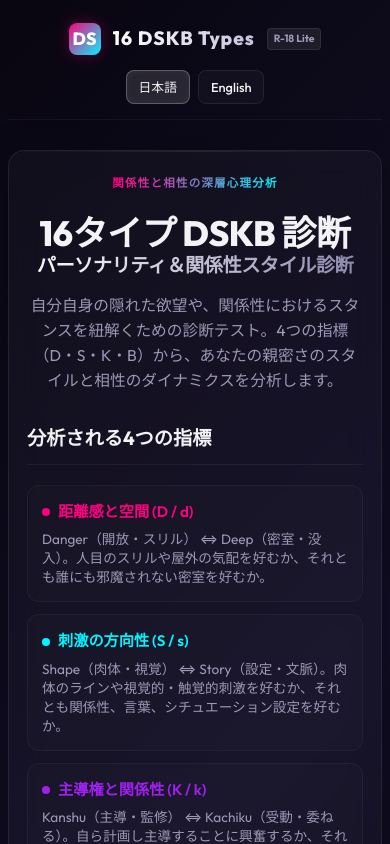
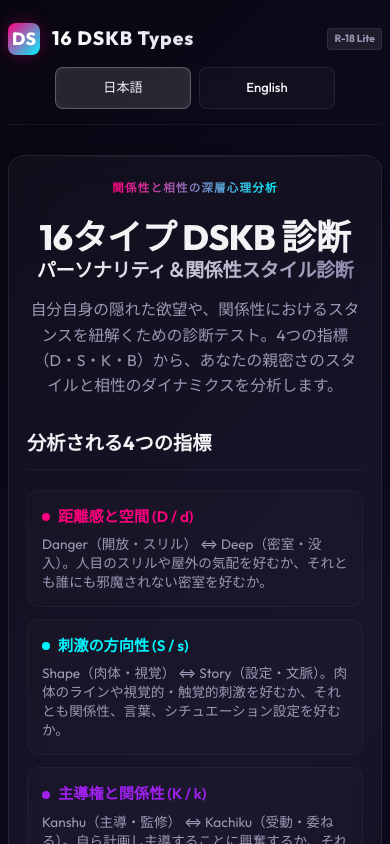
Before and after one commit to monzaemonnn/dskb-types, a React (Vite) app: page / in a window 390 px wide. Shown: the top 844 px of the page. Built offline with nearby package versions, Linux system fonts and the light colour scheme.

Commit message:
Polish mobile quiz controls

```diff
--- a/src/App.jsx
+++ b/src/App.jsx
@@ -254,14 +254,12 @@ export default function App() {
           <button
             className={`btn-glass ${lang === 'ja' ? 'active' : ''}`}
             onClick={() => handleSetLang('ja')}
-            style={{ padding: '6px 12px', fontSize: '0.8rem' }}
           >
             日本語
           </button>
           <button
             className={`btn-glass ${lang === 'en' ? 'active' : ''}`}
             onClick={() => handleSetLang('en')}
-            style={{ padding: '6px 12px', fontSize: '0.8rem' }}
           >
             English
           </button>
--- a/src/components/QuizScreen.jsx
+++ b/src/components/QuizScreen.jsx
@@ -66,16 +66,23 @@ export default function QuizScreen({ questions, currentIdx, answers, onAnswer, o
       neutral: { en: "Neutral", ja: "どちらでもない" },
       disagree: { en: "Disagree", ja: "反対" },
       disagreeStrong: { en: "Strongly Disagree", ja: "強く反対" }
+    },
+    scaleShort: {
+      agreeStrong: { en: "Strong Yes", ja: "強く賛成" },
+      agree: { en: "Yes", ja: "賛成" },
+      neutral: { en: "Neutral", ja: "中立" },
+      disagree: { en: "No", ja: "反対" },
+      disagreeStrong: { en: "Strong No", ja: "強く反対" }
     }
   };
 
   // Likert options definition
   const options = [
-    { value: -2, label: t.scale.disagreeStrong[lang], className: "disagree-strong", size: "large" },
-    { value: -1, label: t.scale.disagree[lang], className: "disagree", size: "medium" },
-    { value: 0, label: t.scale.neutral[lang], className: "neutral", size: "small" },
-    { value: 1, label: t.scale.agree[lang], className: "agree", size: "medium" },
-    { value: 2, label: t.scale.agreeStrong[lang], className: "agree-strong", size: "large" }
+    { value: -2, label: t.scaleShort.disagreeStrong[lang], ariaLabel: t.scale.disagreeStrong[lang], className: "disagree-strong", size: "large" },
+    { value: -1, label: t.scaleShort.disagree[lang], ariaLabel: t.scale.disagree[lang], className: "disagree", size: "medium" },
+    { value: 0, label: t.scaleShort.neutral[lang], ariaLabel: t.scale.neutral[lang], className: "neutral", size: "small" },
+    { value: 1, label: t.scaleShort.agree[lang], ariaLabel: t.scale.agree[lang], className: "agree", size: "medium" },
+    { value: 2, label: t.scaleShort.agreeStrong[lang], ariaLabel: t.scale.agreeStrong[lang], className: "agree-strong", size: "large" }
   ];
 
   return (
@@ -108,7 +115,18 @@ export default function QuizScreen({ questions, currentIdx, answers, onAnswer, o
                 key={opt.value}
                 className={`likert-option ${opt.className} ${isSelected ? 'selected' : ''}`}
                 onClick={() => handleSelectOption(opt.value)}
+                role="button"
+                tabIndex={0}
+                aria-label={opt.ariaLabel}
+                aria-pressed={isSelected}
+                onKeyDown={(e) => {
+                  if (e.key === 'Enter' || e.key === ' ') {
+                    e.preventDefault();
+                    handleSelectOption(opt.value);
+                  }
+                }}
               >
+                <div className="likert-circle-slot">
                   <div className={`likert-circle ${opt.size}`}>
                     {isSelected && (
                       <div style={{
@@ -119,6 +137,7 @@ export default function QuizScreen({ questions, currentIdx, answers, onAnswer, o
                         boxShadow: '0 2px 5px rgba(0,0,0,0.2)'
                       }} />
                     )}
+                  </div>
                 </div>
                 <span className="likert-label">{opt.label}</span>
               </div>
--- a/src/index.css
+++ b/src/index.css
@@ -193,6 +193,15 @@ body::after {
   display: flex;
   align-items: center;
   gap: 12px;
+}
+
+.header-controls .btn-glass {
+  min-width: 86px;
+  min-height: 36px;
+  padding: 7px 14px;
+  font-size: 0.82rem;
+  line-height: 1;
+  white-space: nowrap;
 }
 
 /* Button UI */
@@ -482,7 +491,7 @@ body::after {
 .likert-scale::before {
   content: '';
   position: absolute;
-  top: 50%;
+  top: 24px;
   left: 20px;
   right: 20px;
   height: 2px;
@@ -496,9 +505,20 @@ body::after {
   display: flex;
   flex-direction: column;
   align-items: center;
+  justify-content: flex-start;
   cursor: pointer;
   width: 14%;
   min-width: 0;
+  min-height: 78px;
+  border-radius: 12px;
+  outline: none;
+}
+
+.likert-circle-slot {
+  height: 48px;
+  display: flex;
+  align-items: center;
+  justify-content: center;
 }
 
 .likert-circle {
@@ -530,6 +550,10 @@ body::after {
 .likert-option:hover .likert-circle {
   border-color: rgba(255, 255, 255, 0.6);
   transform: scale(1.08);
+}
+
+.likert-option:focus-visible {
+  box-shadow: 0 0 0 2px rgba(0, 245, 255, 0.35);
 }
 
 /* Checked styling */
@@ -571,6 +595,8 @@ body::after {
   font-weight: 500;
   transition: var(--transition-fast);
   line-height: 1.25;
+  overflow-wrap: normal;
+  word-break: keep-all;
 }
 
 .likert-option.selected .likert-label {
@@ -1218,18 +1244,26 @@ body::after {
   .likert-scale {
     display: grid;
     grid-template-columns: repeat(5, minmax(0, 1fr));
-    gap: 4px;
-    margin-bottom: 20px;
+    align-items: start;
+    gap: 6px;
+    margin: 4px 0 22px;
     padding: 0;
   }
 
   .likert-scale::before {
-    left: 10%;
-    right: 10%;
+    top: 20px;
+    left: 9%;
+    right: 9%;
   }
 
   .likert-option {
     width: 100%;
+    min-height: 72px;
+    padding: 0 2px;
+  }
+
+  .likert-circle-slot {
+    height: 40px;
   }
 
   .likert-circle.large {
@@ -1248,9 +1282,11 @@ body::after {
   }
 
   .likert-label {
-    font-size: 0.65rem;
+    font-size: 0.68rem;
     margin-top: 8px;
-    min-height: 2.5em;
+    min-height: 1.3em;
+    line-height: 1.15;
+    white-space: nowrap;
   }
 
   .quiz-header {
@@ -1368,6 +1404,45 @@ body::after {
   }
 }
 
+@media (max-width: 560px) {
+  .app-header {
+    display: grid;
+    grid-template-columns: 1fr;
+    gap: 12px;
+  }
+
+  .logo-container {
+    display: grid;
+    grid-template-columns: auto minmax(0, 1fr) auto;
+    width: 100%;
+    justify-content: stretch;
+  }
+
+  .logo-text {
+    white-space: nowrap;
+  }
+
+  .logo-badge {
+    justify-self: end;
+    text-align: center;
+    white-space: nowrap;
+  }
+
+  .header-controls {
+    display: grid;
+    grid-template-columns: 1fr 1fr;
+    max-width: 280px;
+    justify-self: center;
+  }
+
+  .header-controls .btn-glass {
+    width: 100%;
+    min-width: 0;
+    min-height: 42px;
+    padding: 0 14px;
+  }
+}
+
 @media (max-width: 420px) {
   .app-container {
     padding: 8px;
@@ -1409,8 +1484,12 @@ body::after {
     height: 22px;
   }
 
+  .likert-circle-slot {
+    height: 34px;
+  }
+
   .likert-label {
-    font-size: 0.58rem;
+    font-size: 0.6rem;
   }
 
   .results-badge {
```
Lines whose indentation alone changed are shown as unchanged.
